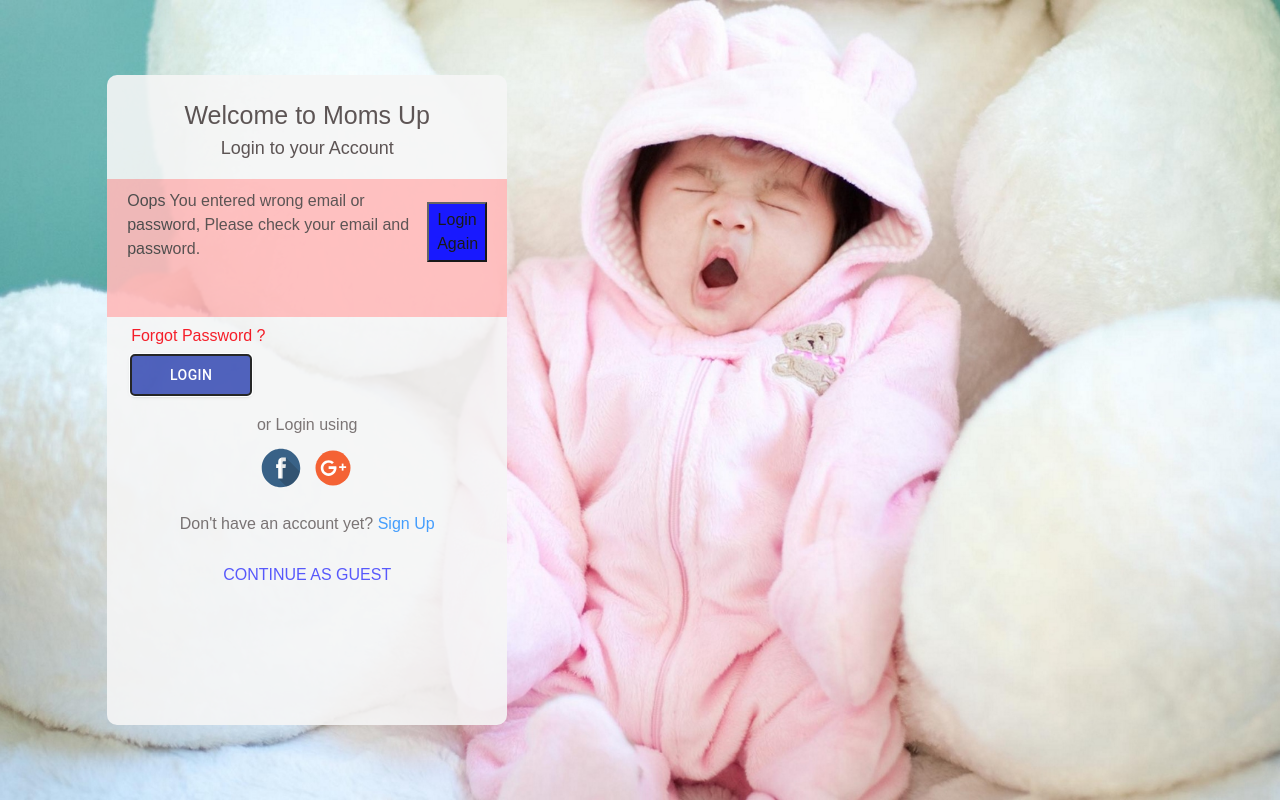
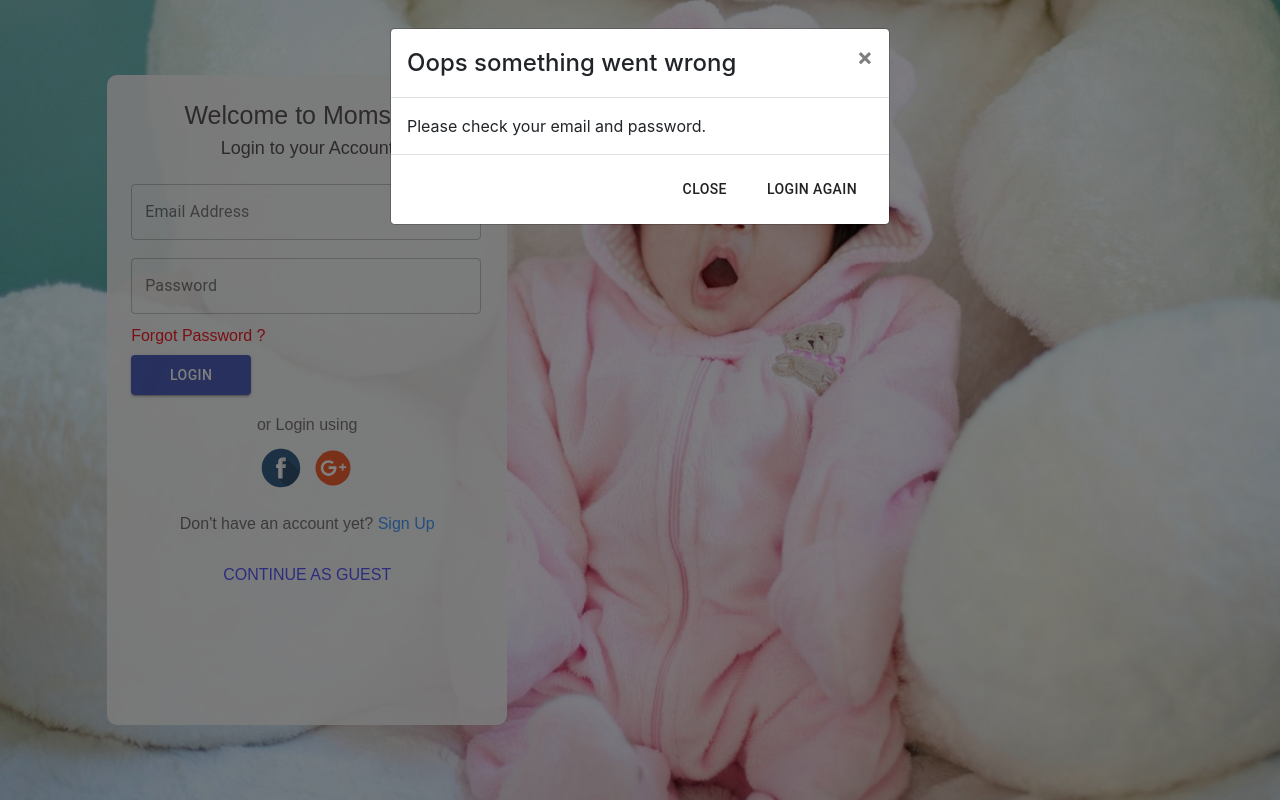
Before and after one commit to Chiranjivnit/Mooms-Up, a React (Create React App) app: page / in a window 1280 px wide. Both pictures are taken after a click on the button "LOGIN". Built offline with nearby package versions, Linux system fonts and the light colour scheme.

Commit message:
popup and logout update

```diff
--- a/package.json
+++ b/package.json
@@ -14,6 +14,7 @@
     "react-avatar-edit": "^0.8.2",
     "react-bootstrap": "^1.0.0-beta.9",
     "react-burger-menu": "^2.6.10",
+    "react-calendar": "^2.19.0",
     "react-dom": "^16.8.6",
     "react-redux": "^7.0.3",
     "react-router-dom": "^5.0.0",
--- a/src/App/Components/Auth/Login/Dialog.js
+++ b/src/App/Components/Auth/Login/Dialog.js
@@ -1,5 +1,5 @@
 import React, { Component } from 'react';
-
+import { Modal, Button } from 'react-bootstrap';
 let dialogStyle = {
     width: '500px',
     maxWidth: '100%',
@@ -30,8 +30,16 @@ let dialogCloseButtonStyles = {
 }
 
 class Dialog extends Component {
+    constructor() {
+        super(
+
+
+        )
+    }
+
     _onClose = () => {
-        this.props.onClose();
+        this.props.onHide();
+        console.log("onClose Press")
     }
 
     render() {
@@ -39,11 +47,35 @@ class Dialog extends Component {
         console.log(isOpen)
         if (!isOpen) return null;
         return (
-            <div style={dialogStyle}>
-                <p>{children}</p> <br />
-                <button onClick={this._onClose}
-                    style={dialogCloseButtonStyles}>Login Again</button>
+            <div>
+                Hiii
+                <Modal
+
+                    size="sm"
+                    aria-labelledby="contained-modal-title-vcenter"
+                    centered
+                >
+                    <Modal.Header closeButton>
+                        <Modal.Title id="contained-modal-title-vcenter">
+                            Modal heading
+          </Modal.Title>
+                    </Modal.Header>
+                    <Modal.Body>
+                        <h4>Centered Modal</h4>
+                        <p>
+                            Cras mattis consectetur purus sit amet fermentum. Cras justo odio,
+                            dapibus ac facilisis in, egestas eget quam. Morbi leo risus, porta
+                            ac consectetur ac, vestibulum at eros.
+          </p>
+                    </Modal.Body>
+                    <Modal.Footer>
+                        <Button onClick={this._onClose}>Close</Button>
+                    </Modal.Footer>
+                </Modal>
             </div>
+
+
+
         )
 
 
--- a/src/App/Components/Auth/Login/Signup.js
+++ b/src/App/Components/Auth/Login/Signup.js
@@ -6,22 +6,24 @@ import { NavLink, Redirect } from 'react-router-dom';
 import "../Login/Login.css"
 import LoginIcon from '../Login/LoginIcon';
 import { connect } from 'react-redux';
-import Dialog from '../Login/Dialog';
+// import Dialog from '../Login/Dialog';
+import { Modal,  } from 'react-bootstrap';
 
 
 class Signup extends Component {
 
     constructor(props) {
         super(props);
-        let logedIn = false
+        let loggedIn = false
         this.state = {
             email: '',
             password: '',
             loginSucessData: [],
             error: [],
             fetching: [],
-            logedIn,
-            isOpen: false
+            loggedIn,
+            isOpen: false , // adModalShow:false
+            show:false
         }
     }
 
@@ -30,15 +32,16 @@ class Signup extends Component {
         e.preventDefault()
         const { email, password } = this.state;
         if (email === 'chiranjiv.r@spurtreetech.in' && password === 'spurtree') {
-            localStorage.setItem("token", "fsfxhgf34bxba@*")
+            localStorage.setItem("token", "fsfxhgf34bxba")
             this.setState({
-                logedIn: true
+                loggedIn: true
             })
         } else {
             console.log('ffff==>')
             this.setState({
                 isOpen: true
             })
+            this.handleShow();
             // window.alert('sorry email and password does not match')
         }
         console.log("Email Password" + this.state.email, this.state.password)
@@ -60,10 +63,19 @@ class Signup extends Component {
         }
     }
 
+    handleClose=() =>{
+        this.setState({ show: false });
+      }
+
+      handleShow=()=> {
+        this.setState({ show: true });
+      }
+
     render() {
+        // let addModalClose =()=>this.setState({addModalShow:false})
         console.log(this.props)
-        if (this.state.logedIn) {
-            return <Redirect to="/Homepage"></Redirect>
+        if (this.state.loggedIn) {
+            return <Redirect to="/Vaccine"></Redirect>
         }
 
         return (
@@ -119,10 +131,28 @@ class Signup extends Component {
                 <div>
                     {/* {this.state.loginSucessData ? <Homepage /> : window.alert(this.state.error)} */}
                 </div>
+                {/* <Button variant="primary" onClick={this.handleShow}>
 
-                <Dialog isOpen={this.state.isOpen} onClose={(e) => this.setState({ isOpen: false })}>
+              </Button> */}
+
+              <Modal show={this.state.show} onHide={this.handleClose}>
+                <Modal.Header closeButton>
+                  <Modal.Title>Oops something went wrong</Modal.Title>
+                </Modal.Header>
+                <Modal.Body> Please check your email and password.</Modal.Body>
+                <Modal.Footer>
+                  <Button variant="secondary" onClick={this.handleClose}>
+                    Close
+                  </Button>
+                  <Button variant="primary" onClick={this.handleClose}>
+                    Login Again
+                  </Button>
+                </Modal.Footer>
+              </Modal>
+
+                {/* <Dialog isOpen={this.state.isOpen} onHide={(e) => this.setState({ isOpen: false })}>
                     Oops You entered wrong email or password, Please check your email and password.
-                  </Dialog>
+                  </Dialog> */}
 
 
                 {/* <NavLink to="/Homepage"> Homepage </NavLink> */}
--- a/src/App/Components/Home/Babyfeed/DetailsVaccine.js
+++ b/src/App/Components/Home/Babyfeed/DetailsVaccine.js
@@ -2,9 +2,28 @@ import React, { Component } from 'react';
 import '../../Home/Homepage.css';
 import Images from '../../../Themes/Images';
 import { NavLink } from 'react-router-dom';
-import { ListGroup } from 'react-bootstrap';
+import { ListGroup, Form } from 'react-bootstrap';
+// import Calendar from 'react-calendar';
+import Calendar from 'react-calendar/dist/entry.nostyle';
 
 class DetailsVaccine extends Component {
+
+  constructor(props) {
+    super(props);
+    this.state = {
+      date: new Date(),
+      isShowCalender: false,
+    }
+  }
+
+
+  _onCalenderhandleChange = (date) => {
+
+    this.setState({
+      isShowCalender: !this.state.isShowCalender,
+      date
+    })
+  }
 
   render() {
     return (
@@ -138,6 +157,12 @@ class DetailsVaccine extends Component {
                     </div>
                     <div className="col-sm-4">
                       <div >
+                        {/* <Form.Group>
+                          <Form.label><img src={Images.calendar} className="calendar" alt="leftarrow" /></Form.label>
+                          <Form.Control type="date">
+
+                          </Form.Control>
+                        </Form.Group> */}
                         <img src={Images.calendar} className="calendar" alt="leftarrow" />
                       </div>
                     </div>
--- a/src/App/Components/Home/Babyfeed/Tab.js
+++ b/src/App/Components/Home/Babyfeed/Tab.js
@@ -15,25 +15,34 @@ class Tabpage extends Component {
             tabId: '',
             vaccine_required: '',
             vaccine_taken: '',
-            selectedObject: ""
+            selectedObject: "",
+            doseObject:"",
         }
     }
 
-    _tabChange(tabId) {
+    _tabChange=(tabId)=> {
         this.setState({ tabId });
         this.props.fetchVaccineMonthId(tabId.slice(0, 1));
     }
 
 
-    _onClick(monthIdData) {
+    _onClick=(monthIdData) =>{
         console.log("monthdata", monthIdData);
         this.setState({ selectedObject: monthIdData })
+    }
+
+    _onDose=(doseObject)=>{
+      this.setState({
+           doseObject:doseObject
+      })
     }
 
     render() {
 
         // console.log(this.props.vaccineMonthIdData.vaccine_required);
-        const displayVaccineMonthdata = this.props.vaccineMonthIdData.map((monthdata, index) => (
+        const displayVaccineMonthdata = this.props.vaccineMonthIdData.map((monthdata) => {
+            console.log(monthdata)
+            return(
             <ListGroup variant="flush" key={monthdata.id} onClick={this._onClick.bind(this, monthdata)}>
                 <ListGroup.Item onClick={this._onClick.bind(this, monthdata)}>
                     <div className="row">
@@ -46,14 +55,14 @@ class Tabpage extends Component {
                         <div className="col-sm-6">
                             <div key={monthdata.id}>
                                 <p className="DTap">{monthdata.name}</p>
-                                Dose 2/3
+                               <p onClick={this._onClick.bind(this,monthdata)}>Dose {monthdata.vaccine_taken}/{monthdata.vaccine_required}</p>
                             </div>
 
                         </div>
                     </div>
                 </ListGroup.Item>
             </ListGroup>
-        ))
+        )})
 
         return (
             <Tabs
--- a/src/App/Components/Home/Babyfeed/Vaccine.js
+++ b/src/App/Components/Home/Babyfeed/Vaccine.js
@@ -2,12 +2,25 @@ import React, { Component } from 'react';
 // import "../Babyfeed/Feed.css";
 import '../../Home/Homepage.css'
 import Images from '../../../Themes/Images';
-import { NavLink } from 'react-router-dom';
+import { NavLink , Redirect } from 'react-router-dom';
 import Tab from './Tab';
 
 class Vaccine extends Component {
 
+    componentWillMount() {
+        let token = localStorage.getItem("token");
+        if (!token) {
+            this.props.history.push("/");
+        }
+    }
+
+    _onLogout =()=>{
+       localStorage.clear()
+       this.props.history.push("/");
+    }
+
     render() {
+
         return (
             <div className="backgroundbody">
                 <div className="container">
@@ -32,6 +45,14 @@ class Vaccine extends Component {
                                 </header>
                             </div>
                         </div>
+                        <div className="col-sm-2">
+                           <div className="editvaccine">
+                              <label>
+                                  <img src={Images.logout} className="details" alt="logout" onClick={this._onLogout}/>
+                              </label>
+                           </div>
+                        </div>
+
                                <Tab>
 
 
--- a/src/App/Components/Home/Homepage.js
+++ b/src/App/Components/Home/Homepage.js
@@ -1,13 +1,14 @@
 import React, { Component } from 'react';
-import Babyprofile from './Babyprofile';
-import Feed from '../Home/Babyfeed/Feed';
-import Sleep from './Sleep';
-import Sidebar from '../Home/Navbar/Sidebar';
+// import Babyprofile from './Babyprofile';
+// import Feed from '../Home/Babyfeed/Feed';
+// import Sleep from './Sleep';
+// import Sidebar from '../Home/Navbar/Sidebar';
 // import Slider from '../../Components/Home/Navbar/';
 import Grid from '@material-ui/core/Grid';
 import { makeStyles, withStyles } from '@material-ui/core/styles';
 import { Paper } from '@material-ui/core';
 import { Redirect } from 'react-router-dom';
+import Vaccine from './Babyfeed/Vaccine';
 
 const useStyles = makeStyles(theme => ({
     root: {
@@ -48,18 +49,19 @@ class App extends Component {
 
                     <div className={classes.root}>
                         <Grid item xs={6}>
-                            <Paper className={classes.paper}>Test message</Paper>
+                            <Paper className={classes.paper}></Paper>
                         </Grid>
                     </div>
-                    <div>
-                        <Sidebar />
-                        {/* <Slider/> */}
-                    </div>
+                         {/* <Sidebar />
+                         <Slider/>
+
 
                     <Babyprofile />
                     <Feed />
                     <Sleep />
-                    {/* <Slider/> */}
+                    <Slider/>  */}
+
+                    <Vaccine/>
 
                 </div>
 
--- a/src/App/Router/Router.js
+++ b/src/App/Router/Router.js
@@ -16,7 +16,7 @@ function Router() {
         <BrowserRouter>
             <div className="body">
                 <Switch>
-                    <Route path="/Homepage" component={Homepage} exact />
+                    {/* <Route path="/Homepage" component={Homepage} exact /> */}
                     <Route path="/" component={Signup} exact />
                     <Route path="/Register" component={Register} exact />
                     <Route path="/Vaccine" component={Vaccine} exact />
--- a/src/App/Services/Api.js
+++ b/src/App/Services/Api.js
@@ -0,0 +1 @@
+const baseUrl =  http://localhost:9000/api/v1
--- a/src/App/Themes/Images.js
+++ b/src/App/Themes/Images.js
@@ -18,6 +18,7 @@ const images = {
     leftarrow: require('../Assets/leftarrow.svg'),
      edit: require('../Assets/edit.svg'),
      calendar:require('../Assets/calendar.svg'),
-     timer:require('../Assets/timer.svg')
+     timer:require('../Assets/timer.svg'),
+     logout:require('../Assets/logout.png')
 }
 export default images;
```
Also changed, not shown: src/App/Components/Auth/Login/Signout.js (added, +17 -0 lines), src/App/Assets/logout.png (added), 1 other file (tests, documents, lock files or other folders). Lines whose indentation alone changed are shown as unchanged.
